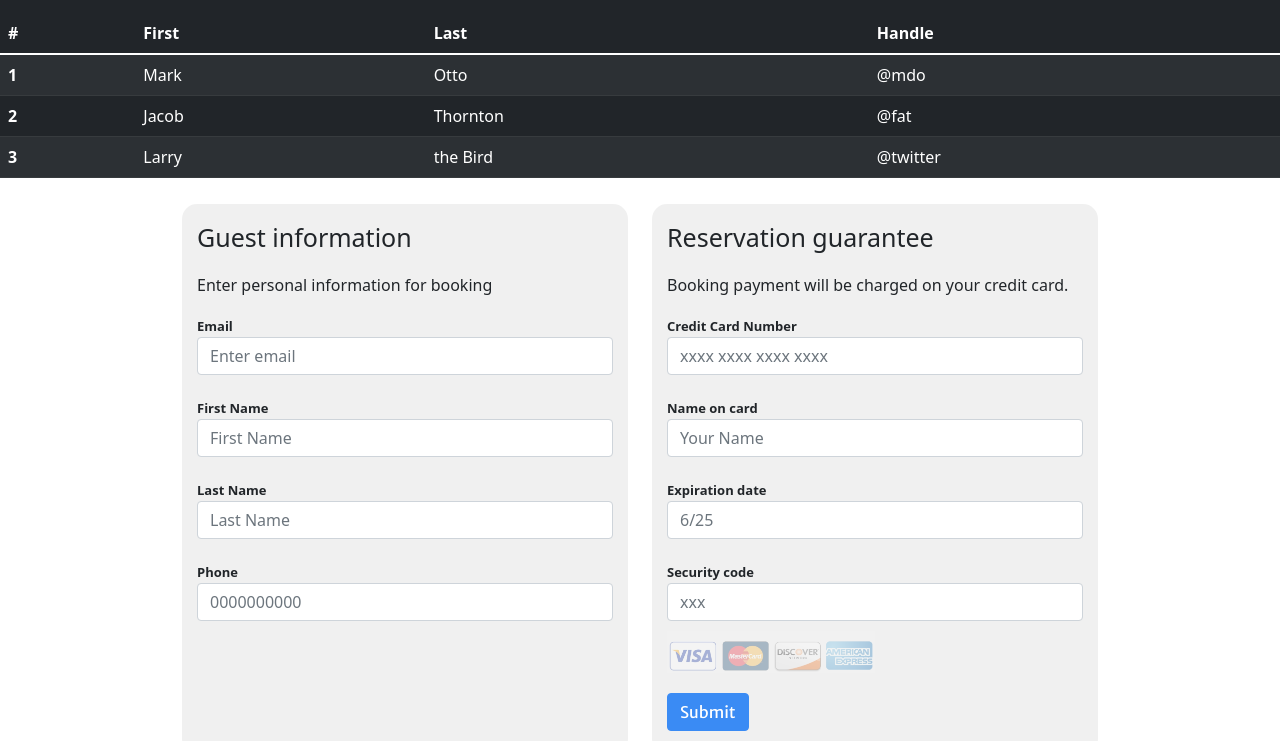
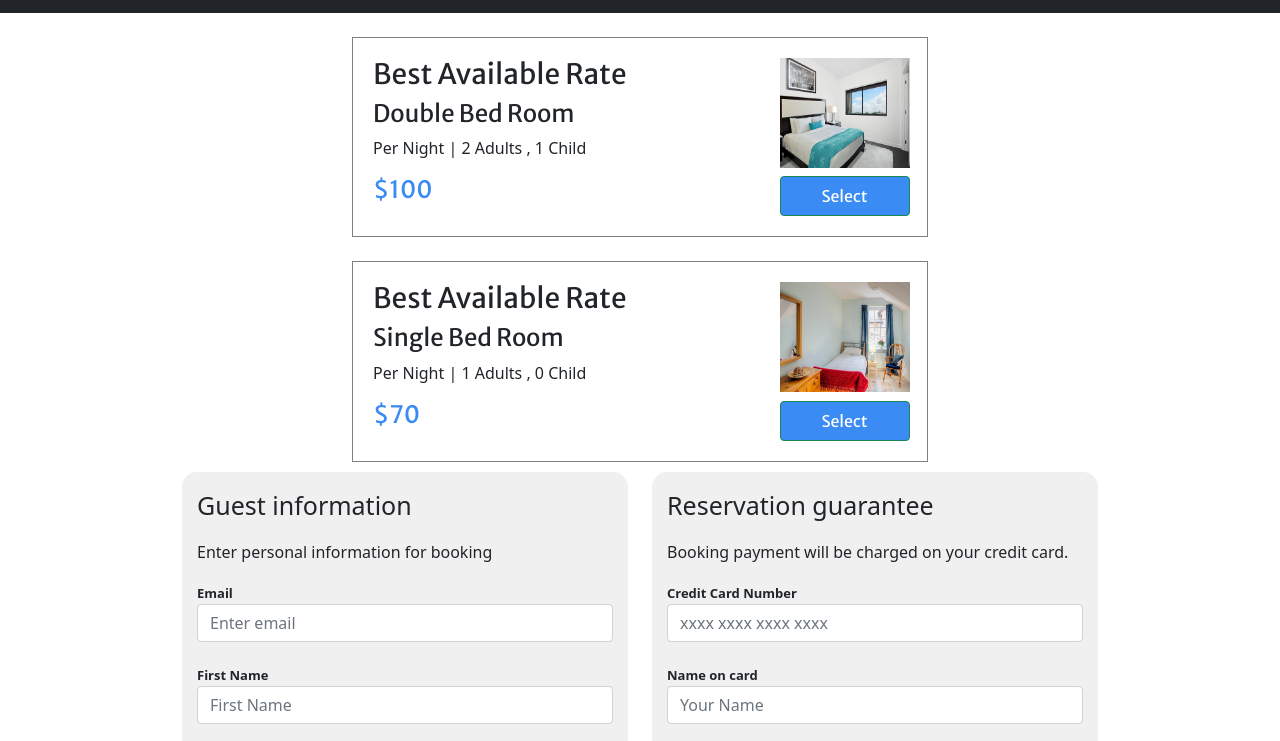
Before and after one commit to ASE-CourseWork/hotel-reservation-system, a plain HTML site: page customer/rooms.html in a window 1280 px wide. Shown: the part 59-800 px from the top of the page. Drawn offline with nearby package versions, Linux system fonts and the light colour scheme.

Commit message:
Implemented the Room Select Options

```diff
--- a/css/custStyle.css
+++ b/css/custStyle.css
@@ -36,3 +36,28 @@ label{
     padding-top: 10px;
     opacity: 0.3;
 }
+
+.roomes{
+    margin: auto;
+    justify-content: left;
+    width: 45%;
+    height: 20%;
+    border: solid gray 1px;
+    padding: 20px;
+}
+.pri{
+    color: #3a8bf4;
+}
+
+#select{
+    width: 130px;
+    height: 40px;
+    margin-left: 50%;
+    background-color: #3a8bf4;
+}
+
+.imm{
+    width: 130px;
+    height: 110px;
+    margin-left: 50%;
+}
--- a/customer/rooms.html
+++ b/customer/rooms.html
@@ -1,5 +1,6 @@
 <!DOCTYPE html>
 <html lang="en">
+
 <head>
   <meta charset="UTF-8">
   <meta http-equiv="X-UA-Compatible" content="IE=edge">
@@ -11,7 +12,8 @@
   <link href="https://cdn.jsdelivr.net/npm/bootstrap-icons@1.5.0/font/bootstrap-icons.css" rel="stylesheet" />
   <!-- Google fonts-->
   <link href="https://fonts.googleapis.com/css?family=Merriweather+Sans:400,700" rel="stylesheet" />
-     <link href="https://fonts.googleapis.com/css?family=Merriweather:400,300,300italic,400italic,700,700italic" rel="stylesheet" type="text/css" />
+  <link href="https://fonts.googleapis.com/css?family=Merriweather:400,300,300italic,400italic,700,700italic"
+    rel="stylesheet" type="text/css" />
   <!-- SimpleLightbox plugin CSS-->
   <link href="https://cdnjs.cloudflare.com/ajax/libs/SimpleLightbox/2.1.0/simpleLightbox.min.css" rel="stylesheet" />
   <!-- Core theme CSS (includes Bootstrap)-->
@@ -19,59 +21,72 @@
   <link href="../css/custStyle.css" rel="stylesheet" />
   <link rel="stylesheet" href="">
 </head>
+
 <body id="page-top">
   <!-- Navigation-->
   <nav class="navbar navbar-expand-lg navbar-light py-3 bg-dark" id="mainNav">
     <div class="container px-4 px-lg-5">
-                <a class="navbar-brand" href="#page-top">Hotel</a>
-                <button class="navbar-toggler navbar-toggler-right" type="button" data-bs-toggle="collapse" data-bs-target="#navbarResponsive" aria-controls="navbarResponsive" aria-expanded="false" aria-label="Toggle navigation"><span class="navbar-toggler-icon"></span></button>
+      <a class="navbar-brand" href="../index.html#page-top">Hotel</a>
+      <button class="navbar-toggler navbar-toggler-right" type="button" data-bs-toggle="collapse"
+        data-bs-target="#navbarResponsive" aria-controls="navbarResponsive" aria-expanded="false"
+        aria-label="Toggle navigation"><span class="navbar-toggler-icon"></span></button>
       <div class="collapse navbar-collapse" id="navbarResponsive">
         <ul class="navbar-nav ms-auto my-2 my-lg-0">
-                        <li class="nav-item"><a class="nav-link" href="#about">About</a></li>
-                        <li class="nav-item"><a class="nav-link" href="#services">Services</a></li>
-                        <li class="nav-item"><a class="nav-link" href="#portfolio">Portfolio</a></li>
-                        <li class="nav-item"><a class="nav-link" href="#contact">Contact</a></li>
+          <li class="nav-item"><a class="nav-link" href="../index.html#about">About</a></li>
+          <li class="nav-item"><a class="nav-link" href="../index.html#services">Services</a></li>
+          <li class="nav-item"><a class="nav-link" href="../index.html#portfolio">Portfolio</a></li>
+          <li class="nav-item"><a class="nav-link" href="../index.html#contact">Contact</a></li>
           <li class="nav-item"><a class="nav-link" href="#">Login</a></li>
         </ul>
       </div>
     </div>
   </nav>
+  </br>
 
 
   <div class="containr">
 
-            <table class="table table-striped table-dark">
-                <thead>
-                  <tr>
-                    <th scope="col">#</th>
-                    <th scope="col">First</th>
-                    <th scope="col">Last</th>
-                    <th scope="col">Handle</th>
-                  </tr>
-                </thead>
-                <tbody>
-                  <tr>
-                    <th scope="row">1</th>
-                    <td>Mark</td>
-                    <td>Otto</td>
-                    <td>@mdo</td>
-                  </tr>
-                  <tr>
-                    <th scope="row">2</th>
-                    <td>Jacob</td>
-                    <td>Thornton</td>
-                    <td>@fat</td>
-                  </tr>
-                  <tr>
-                    <th scope="row">3</th>
-                    <td>Larry</td>
-                    <td>the Bird</td>
-                    <td>@twitter</td>
-                  </tr>
-                </tbody>
-              </table>
-
-
+    <div class="roomes">
+      <div class="row">
+        <div class="col">
+          <h3>Best Available Rate</h3>
+          <h4>Double Bed Room</h4>
+          <p>Per Night | 2 Adults , 1 Child</p>
+        </div>
+        <div class="col">
+          <img class="imm" src="../assets/img/double-bed.jpg">
+        </div>
+      </div>
+      <div class="row">
+        <div class="col">
+          <h4 class="pri">$100</h4>
+        </div>
+        <div class="col">
+          <input type="button" value="Select" class="btn btn-success" id="select">
+        </div>
+      </div>
+    </div>
+    <br>
+    <div class="roomes">
+      <div class="row">
+        <div class="col">
+          <h3>Best Available Rate</h3>
+          <h4>Single Bed Room</h4>
+          <p>Per Night | 1 Adults , 0 Child</p>
+        </div>
+        <div class="col">
+          <img class="imm" src="../assets/img/single-bed.jpg">
+        </div>
+      </div>
+      <div class="row">
+        <div class="col">
+          <h4 class="pri">$70</h4>
+        </div>
+        <div class="col">
+          <input type="button" value="Select" class="btn btn-success" id="select">
+        </div>
+      </div>
+    </div>
 
 
     <div class="row registrationForm">
@@ -82,19 +97,23 @@
 
           <div class="form-group">
             <label for="exampleInputEmail1">Email</label>
-                          <input type="email" class="form-control" id="exampleInputEmail1" aria-describedby="emailHelp" placeholder="Enter email">
+            <input type="email" class="form-control" id="exampleInputEmail1" aria-describedby="emailHelp"
+              placeholder="Enter email">
           </div>
           <div class="form-group">
             <label for="exampleInputEmail1">First Name</label>
-                            <input type="email" class="form-control" id="exampleInputEmail1" aria-describedby="emailHelp" placeholder="First Name">
+            <input type="email" class="form-control" id="exampleInputEmail1" aria-describedby="emailHelp"
+              placeholder="First Name">
           </div>
           <div class="form-group">
             <label for="exampleInputEmail1">Last Name</label>
-                            <input type="email" class="form-control" id="exampleInputEmail1" aria-describedby="emailHelp" placeholder="Last Name">
+            <input type="email" class="form-control" id="exampleInputEmail1" aria-describedby="emailHelp"
+              placeholder="Last Name">
           </div>
           <div class="form-group">
             <label for="exampleInputEmail1">Phone</label>
-                            <input type="email" class="form-control" id="exampleInputEmail1" aria-describedby="emailHelp" placeholder="0000000000">
+            <input type="email" class="form-control" id="exampleInputEmail1" aria-describedby="emailHelp"
+              placeholder="0000000000">
           </div>
 
         </form>
@@ -106,7 +125,8 @@
 
           <div class="form-group">
             <label for="exampleInputEmail1">Credit Card Number</label>
-                          <input type="number" class="form-control" id="exampleInputEmail1" aria-describedby="emailHelp" placeholder="xxxx xxxx xxxx xxxx">
+            <input type="number" class="form-control" id="exampleInputEmail1" aria-describedby="emailHelp"
+              placeholder="xxxx xxxx xxxx xxxx">
           </div>
           <div class="form-group">
             <label for="exampleInputPassword1">Name on card</label>
@@ -131,5 +151,7 @@
 
 
     </div>
+    </div>
 </body>
+
 </html>
```
Also changed, not shown: assets/img/double-bed.jpg (added), assets/img/single-bed.jpg (added). Lines whose indentation alone changed are shown as unchanged.
